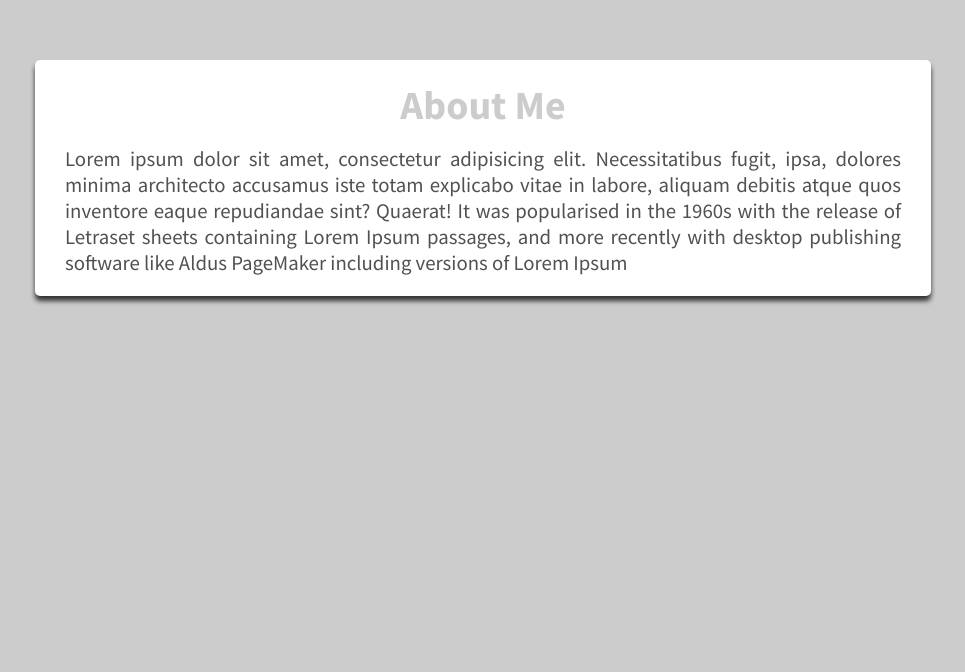
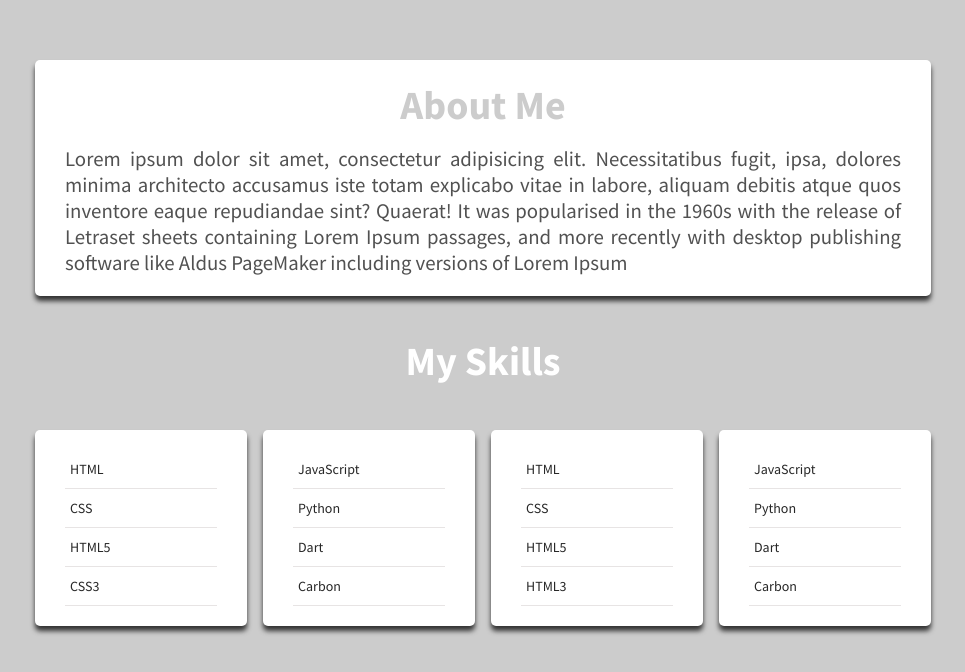
Before and after one commit to Shofiul735/webdesign-bs-23, a plain HTML site: page index.html in a window 1280 px wide. Shown: the part 747-1419 px from the top of the page, without its empty margins (157-1122 px from the left). Before the commit the page ends 1063 px from the top, so only its background shows below. Drawn offline with nearby package versions, Linux system fonts and the light colour scheme.

Commit message:
Skill section implemented

```diff
--- a/assets/css/queries.css
+++ b/assets/css/queries.css
@@ -2,4 +2,7 @@
   .banner {
     flex-flow: column-reverse;
   }
+  .skills-rows {
+    grid-template-columns: repeat(2, 1fr);
+  }
 }
--- a/assets/css/style.css
+++ b/assets/css/style.css
@@ -218,3 +218,27 @@ body {
 }
 
 /* About Me section end */
+
+/* Skills section start */
+.skills {
+  margin: 2.5rem 0;
+}
+.skills h1 {
+  text-align: center;
+  font-size: 2.5rem;
+  color: #fff;
+}
+.skills-rows {
+  display: grid;
+  grid-template-columns: repeat(4, 1fr);
+  margin-top: 1.5rem;
+  grid-column-gap: 1rem;
+}
+.skills-rows ul {
+  list-style: none;
+}
+.skills-rows ul li {
+  padding: 10px 5px;
+  border-bottom: 1px solid #e7e4e4;
+}
+/* Skills section end */
--- a/index.html
+++ b/index.html
@@ -69,6 +69,49 @@
         </div>
     </section>
     <!-- about me section end -->
+
+    <!-- Skill Section start -->
+    <section class="container">
+        <div class="skills">
+            <h1>My Skills</h1>
+            <div class="skills-rows">
+                <div class="col bg-white__card">
+                    <ul>
+                        <li>HTML</li>
+                        <li>CSS</li>
+                        <li>HTML5</li>
+                        <li>CSS3</li>
+                    </ul>
+                </div>
+                <div class="col bg-white__card">
+                    <ul>
+                        <li>JavaScript</li>
+                        <li>Python</li>
+                        <li>Dart</li>
+                        <li>Carbon</li>
+                    </ul>
+                </div>
+                <div class="col bg-white__card">
+                    <ul>
+                        <li>HTML</li>
+                        <li>CSS</li>
+                        <li>HTML5</li>
+                        <li>HTML3</li>
+                    </ul>
+                </div>
+                <div class="col bg-white__card">
+                    <ul>
+                        <li>JavaScript</li>
+                        <li>Python</li>
+                        <li>Dart</li>
+                        <li>Carbon</li>
+                    </ul>
+                </div>
+            </div>
+        </div>
+    </section>
+
+    <!-- Skill section end -->
   </body>
   <script
   src="https://code.jquery.com/jquery-2.2.4.min.js"
```
